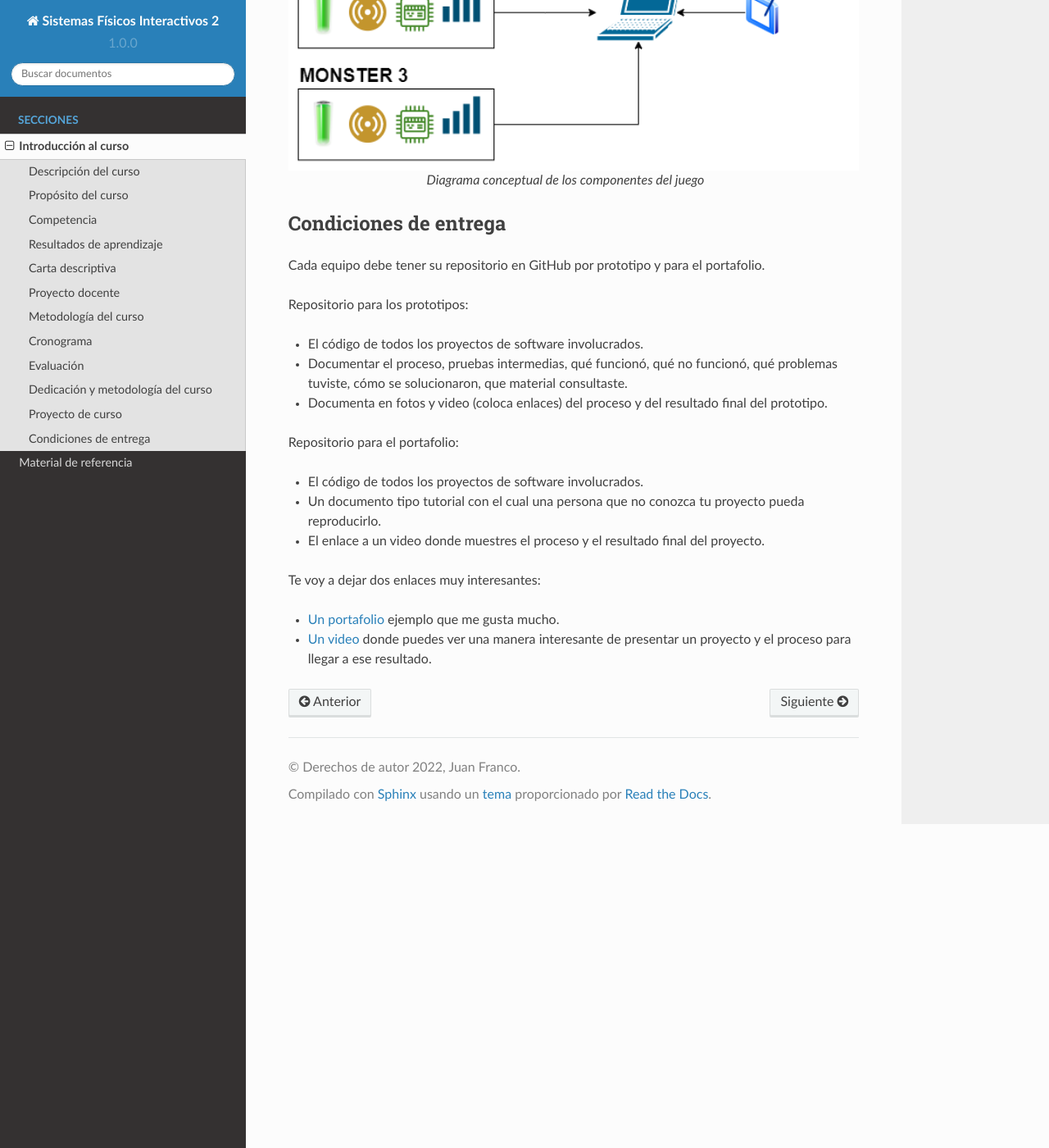
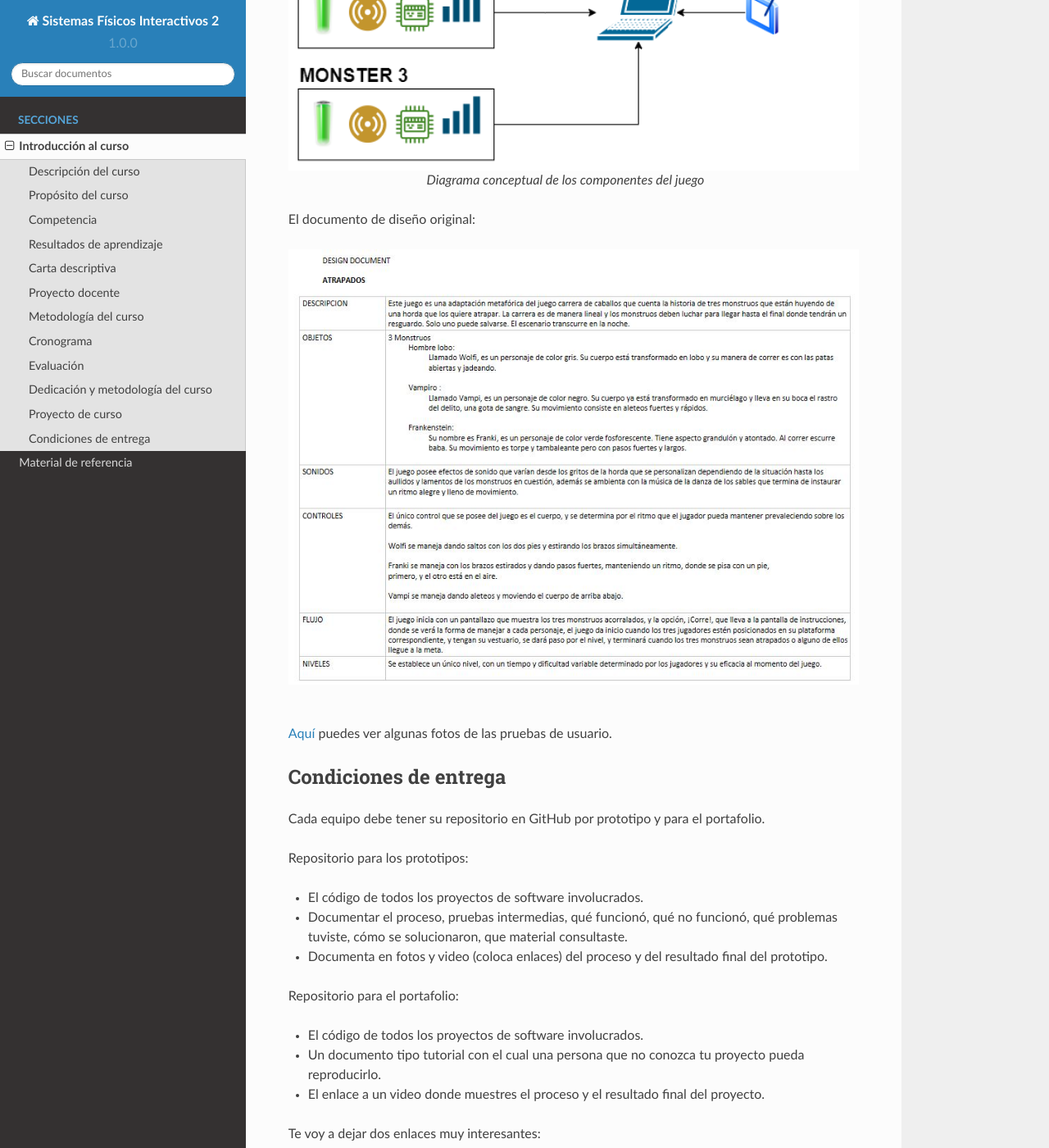
Before and after one commit to juanferfranco/SistemasFisicosInteractivos2, a Sphinx documentation site: the page built from docs/_intro/intro.rst, in a window 1280 px wide and 1400 px high, scrolled down 2979 px. Shown: the whole window at 82% size. Built offline with Sphinx 7.4.7 and the Read the Docs theme 2.0.0, drawn with Linux system fonts in a browser that asks for light colours.

Commit message:
add GDD and a link with photos

```diff
--- a/docs/_intro/intro.rst
+++ b/docs/_intro/intro.rst
@@ -124,6 +124,19 @@ Conceptualmente el sistema de cómputo distribuido que implementarás es este:
 
    Diagrama conceptual de los componentes del juego
 
+El documento de diseño original:
+
+.. figure:: ../_static/DesignDoc.JPG
+   :alt: Documento de diseño
+   :class: with-shadow
+   :align: center
+   :width: 100%
+
+|
+
+`Aquí <https://drive.google.com/drive/folders/0B0FEIQwvlT4MN2pUd0JRdnlVMjA?resourcekey=0-cSomz0TgoCQmvo9f_sXdLQ&usp=share_link>`__
+puedes ver algunas fotos de las pruebas de usuario.
+
 Condiciones de entrega
 -----------------------
 
```
Also changed, not shown: docs/_static/DesignDoc.JPG (added).
